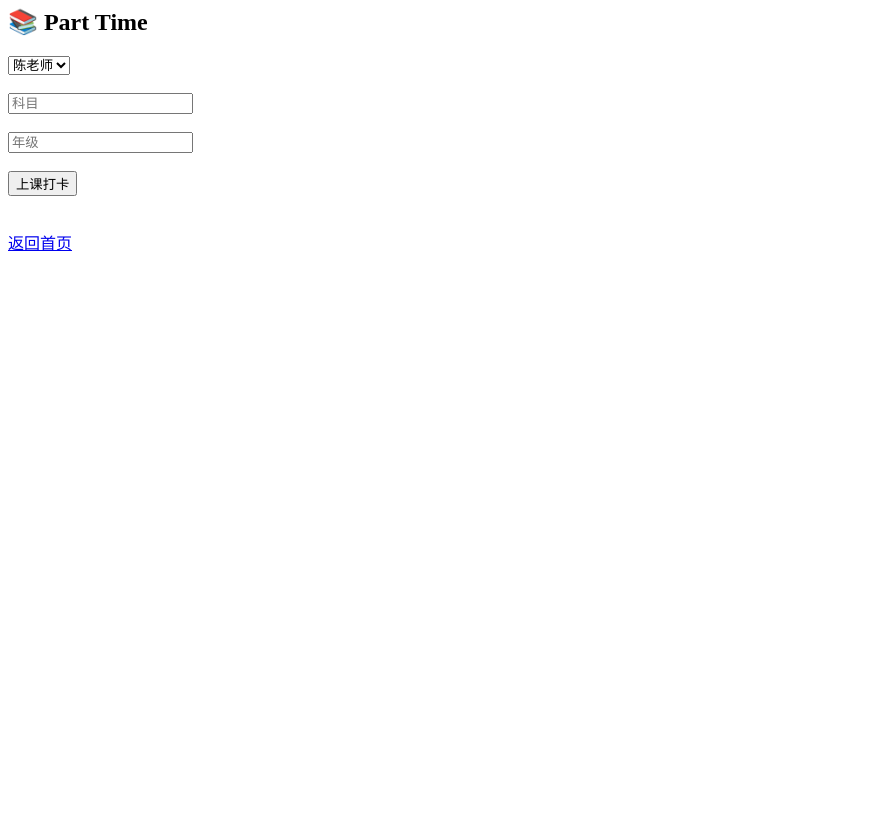
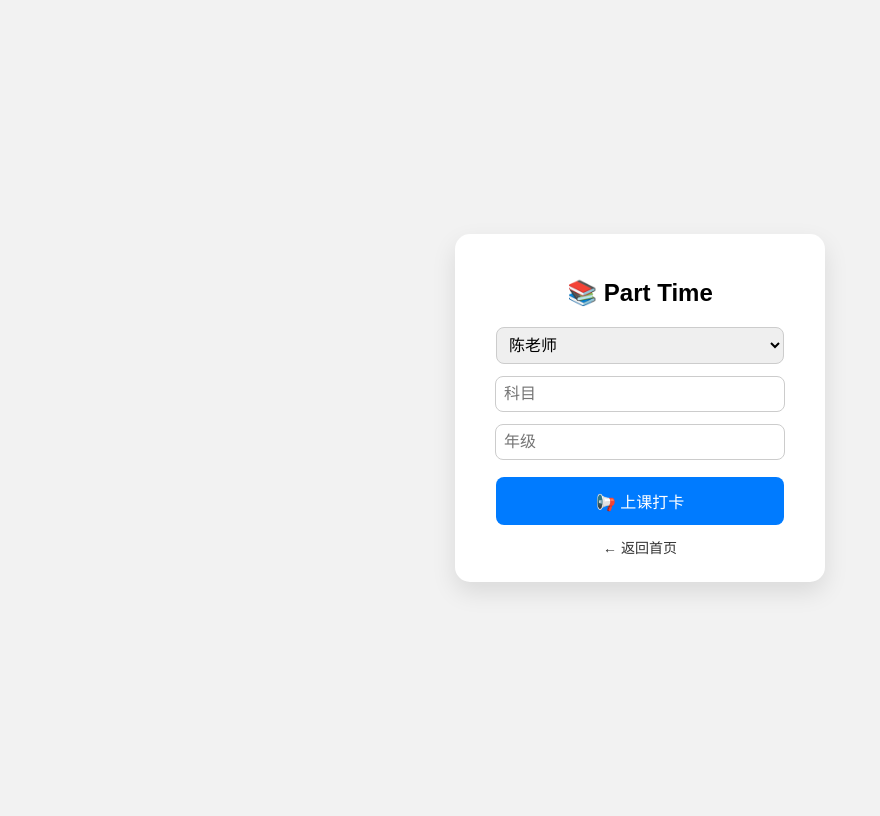
Before and after one commit to rxthean-web/Tuition-Attendance, a Flask app: page /parttime in a window 1280 px wide. Shown: the whole page, without its empty margins (0-880 px from the left). Before the commit the page ends 251 px from the top, so only its background shows below. Run offline with Flask 3, Linux system fonts and the light colour scheme.

Commit message:
Update parttime.html

```diff
--- a/templates/parttime.html
+++ b/templates/parttime.html
@@ -1,6 +1,82 @@
+<!DOCTYPE html>
+<html>
+<head>
+<meta charset="UTF-8">
+<title>Part Time 打卡</title>
+
+<style>
+body {
+    font-family: Arial;
+    background: #f2f2f2;
+
+    display: flex;
+    justify-content: center;
+    align-items: center;
+    height: 100vh;
+}
+
+.box {
+    width: 320px;
+    background: white;
+    padding: 25px;
+    border-radius: 15px;
+    box-shadow: 0 10px 25px rgba(0,0,0,0.1);
+    text-align: center;
+}
+
+h2 {
+    margin-bottom: 20px;
+}
+
+input {
+    width: 85%;
+    padding: 8px;
+    font-size: 16px;
+    border-radius: 8px;
+    margin-bottom: 12px;
+    border: 1px solid #ccc;
+}
+select {
+    width: 90%;
+    padding: 8px;
+    font-size: 16px;
+    border-radius: 8px;
+    margin-bottom: 12px;
+    border: 1px solid #ccc;
+}
+
+/* button */
+button {
+    width: 90%;
+    padding: 12px;
+    margin-top: 5px;
+    font-size: 16px;
+    border: none;
+    border-radius: 8px;
+    cursor: pointer;
+    color: white;
+    background: #007bff;
+}
+
+/* back link */
+a {
+    display: block;
+    margin-top: 12px;
+    font-size: 14px;
+    text-decoration: none;
+    color: #333;
+}
+</style>
+</head>
+
+<body>
+
+<div class="box">
+
     <h2>📚 Part Time</h2>
 
     <form method="POST">
+
         <select name="teacher">
             <option>陈老师</option>
             <option>邓茹昕</option>
@@ -9,16 +85,16 @@
             <option>邓俊旸</option>
         </select>
 
-    <br><br>
+        <input name="subject" placeholder="科目">
+        <input name="level" placeholder="年级">
 
-    <input name="subject" placeholder="科目">
-    <br><br>
+        <button type="submit">📢 上课打卡</button>
 
-    <input name="level" placeholder="年级">
-    <br><br>
-
-    <button>上课打卡</button>
     </form>
 
-<br>
-<a href="/">返回首页</a>
+    <a href="/">← 返回首页</a>
+
+</div>
+
+</body>
+</html>
```
Lines whose indentation alone changed are shown as unchanged.
